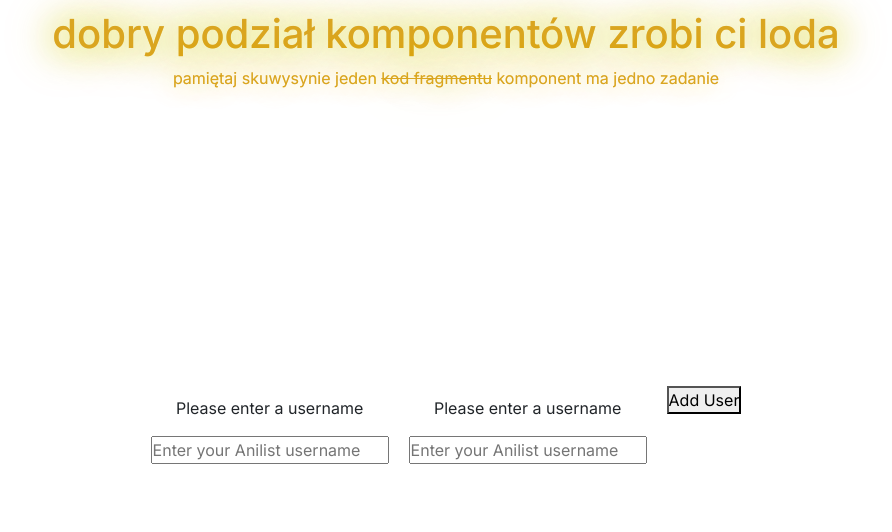
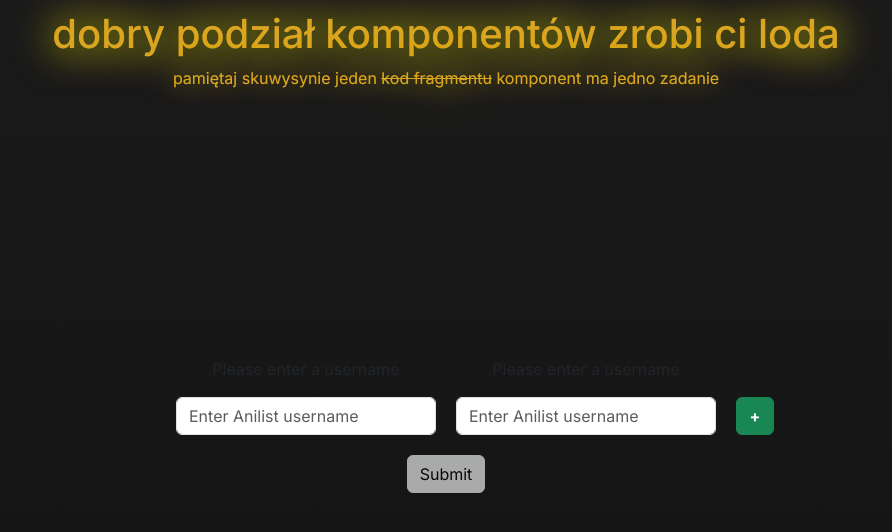
Before and after one commit to eshuoo/animefor.us, a Next.js app: page / in a window 1280 px wide. Shown: the top 532 px of the page, without its empty margins (194-1086 px from the left). Built offline with nearby package versions, Linux system fonts and the light colour scheme.

Commit message:
add basic styling

```diff
--- a/package.json
+++ b/package.json
@@ -11,6 +11,7 @@
   "dependencies": {
     "@apollo/client": "^3.9.9",
     "bootstrap": "^5.3.3",
+    "classnames": "^2.5.1",
     "graphql": "^16.8.1",
     "next": "14.1.4",
     "react": "^18",
--- a/src/app/page.tsx
+++ b/src/app/page.tsx
@@ -3,7 +3,6 @@ import style from "./page.module.scss";
 import AnilistUsers from "@/components/avatar/AnilistUsers";
 
 //TODO: add proper sceleton to useSearchParams components
-//TODO: change dobrypodzial styling to ::before content: inherit
 //TODO: add memoization to AvatarSearch and AnilistUsers components
 
 const App = () => {
--- a/src/components/avatar/AnilistUsers.module.scss
+++ b/src/components/avatar/AnilistUsers.module.scss
@@ -1,13 +1,27 @@
-.buttons__box {
+.container {
+  height: 100vh;
+  display: flex;
+  flex-direction: column;
+  justify-content: center;
+  align-items: center;
+  gap: 20px;
+}
+.users_container {
+  position: relative;
+  display: flex;
+  justify-content: center;
+  align-items: center;
+  gap: 20px;
+  padding-left: 78px;
+  padding-right: 78px;
+}
+.buttons_container {
+  position: absolute;
+  right: 20px;
+  bottom: 0px;
+  width: 38px;
   display: flex;
   flex-direction: column;
   justify-content: center;
   gap: 20px;
 }
-.container {
-  display: flex;
-  justify-content: center;
-  align-items: center;
-  height: 100vh;
-  gap: 20px;
-}
--- a/src/components/avatar/AnilistUsers.tsx
+++ b/src/components/avatar/AnilistUsers.tsx
@@ -4,29 +4,29 @@ import React, { useState, useEffect } from "react";
 import { useSearchParams, useRouter } from "next/navigation";
 import style from "./AnilistUsers.module.scss";
 import AvatarSearch from "@/components/avatar/AvatarSearch";
+import cs from "classnames";
 
 const AnilistUsers = () => {
   const [userCount, setUserCount] = useState(2);
   const searchParams = useSearchParams();
+  const params = new URLSearchParams(searchParams);
   const { replace } = useRouter();
 
   useEffect(() => {
-    if (searchParams.size > 4) {
+    if (params.size > 4) {
       replace(`/`);
-    } else if (searchParams.size > 2) {
-      setUserCount(searchParams.size);
+    } else if (params.size > 2) {
+      setUserCount(params.size);
     }
-  }, [searchParams.size, replace]);
+  }, []); // eslint-disable-line react-hooks/exhaustive-deps
 
   const handleChange =
     (user: string) => (e: React.ChangeEvent<HTMLInputElement>) => {
-      const params = new URLSearchParams(searchParams);
       params.set(user, e.target.value);
       replace(`/?${params}`);
     };
 
   const handleRemoveUser = (user: string) => {
-    const params = new URLSearchParams(searchParams);
     setUserCount(userCount - 1);
     params.delete(user);
     replace(`/?${params}`);
@@ -34,23 +34,43 @@ const AnilistUsers = () => {
 
   return (
     <div className={style.container}>
+      <div className={style.users_container}>
         {Array.from({ length: userCount }).map((_, index) => (
           <AvatarSearch
             key={index}
-          username={searchParams.get(String(index + 1)) || ""}
+            username={params.get(String(index + 1)) || ""}
             handleChange={handleChange(String(index + 1))}
           />
         ))}
-      <div className={style.buttons__box}>
+        <div className={cs(style.buttons_container)}>
+          {userCount > 2 && (
+            <button
+              className="btn btn-danger"
+              onClick={() => handleRemoveUser(String(userCount))}
+            >
+              <b>-</b>
+            </button>
+          )}
           {userCount <= 3 && (
-          <button onClick={() => setUserCount(userCount + 1)}>Add User</button>
-        )}
-        {userCount > 2 && (
-          <button onClick={() => handleRemoveUser(String(userCount))}>
-            Remove User
+            <button
+              className="btn btn-success"
+              onClick={() => setUserCount(userCount + 1)}
+            >
+              <b>+</b>
             </button>
           )}
         </div>
+      </div>
+      <button
+        className={cs("btn", "btn-light", {
+          disabled:
+            params.size < 2 ||
+            userCount !== params.size ||
+            !Array.from(params.values()).every((p) => !!p),
+        })}
+      >
+        Submit
+      </button>
     </div>
   );
 };
--- a/src/components/avatar/AvatarSearch.tsx
+++ b/src/components/avatar/AvatarSearch.tsx
@@ -12,14 +12,15 @@ const AvatarSearch: React.FC<AvatarSearchProps> = ({
   handleChange,
 }) => {
   return (
-    <div className={style.container}>
+    <div className={`${style.container}`}>
       {username ? (
         <AnilistAvatar username={username} />
       ) : (
         <p>Please enter a username</p>
       )}
       <input
-        placeholder="Enter your Anilist username"
+        className="form-control"
+        placeholder="Enter Anilist username"
         type="text"
         onChange={handleChange}
         defaultValue={username}
--- /dev/null
+++ b/src/styles/_variables.scss
@@ -0,0 +1,4 @@
+// color variables
+$background-color-start: #1a1a1a;
+$background-color-end: #131313;
+$forground-color: #ffffff;
--- a/src/styles/globals.scss
+++ b/src/styles/globals.scss
@@ -1,78 +1,4 @@
-:root {
-  --max-width: 1100px;
-  --border-radius: 12px;
-  --font-mono: ui-monospace, Menlo, Monaco, "Cascadia Mono", "Segoe UI Mono",
-    "Roboto Mono", "Oxygen Mono", "Ubuntu Monospace", "Source Code Pro",
-    "Fira Mono", "Droid Sans Mono", "Courier New", monospace;
-
-  --foreground-rgb: 0, 0, 0;
-  --background-start-rgb: 214, 219, 220;
-  --background-end-rgb: 255, 255, 255;
-
-  --primary-glow: conic-gradient(
-    from 180deg at 50% 50%,
-    #16abff33 0deg,
-    #0885ff33 55deg,
-    #54d6ff33 120deg,
-    #0071ff33 160deg,
-    transparent 360deg
-  );
-  --secondary-glow: radial-gradient(
-    rgba(255, 255, 255, 1),
-    rgba(255, 255, 255, 0)
-  );
-
-  --tile-start-rgb: 239, 245, 249;
-  --tile-end-rgb: 228, 232, 233;
-  --tile-border: conic-gradient(
-    #00000080,
-    #00000040,
-    #00000030,
-    #00000020,
-    #00000010,
-    #00000010,
-    #00000080
-  );
-
-  --callout-rgb: 238, 240, 241;
-  --callout-border-rgb: 172, 175, 176;
-  --card-rgb: 180, 185, 188;
-  --card-border-rgb: 131, 134, 135;
-}
-
-@media (prefers-color-scheme: dark) {
-  :root {
-    --foreground-rgb: 255, 255, 255;
-    --background-start-rgb: 0, 0, 0;
-    --background-end-rgb: 0, 0, 0;
-
-    --primary-glow: radial-gradient(rgba(1, 65, 255, 0.4), rgba(1, 65, 255, 0));
-    --secondary-glow: linear-gradient(
-      to bottom right,
-      rgba(1, 65, 255, 0),
-      rgba(1, 65, 255, 0),
-      rgba(1, 65, 255, 0.3)
-    );
-
-    --tile-start-rgb: 2, 13, 46;
-    --tile-end-rgb: 2, 5, 19;
-    --tile-border: conic-gradient(
-      #ffffff80,
-      #ffffff40,
-      #ffffff30,
-      #ffffff20,
-      #ffffff10,
-      #ffffff10,
-      #ffffff80
-    );
-
-    --callout-rgb: 20, 20, 20;
-    --callout-border-rgb: 108, 108, 108;
-    --card-rgb: 100, 100, 100;
-    --card-border-rgb: 200, 200, 200;
-  }
-}
-
+@import "variables.scss";
 * {
   box-sizing: border-box;
   padding: 0;
@@ -86,22 +12,10 @@ body {
 }
 
 body {
-  color: rgb(var(--foreground-rgb));
+  color: $forground-color;
   background: linear-gradient(
-      to bottom,
-      transparent,
-      rgb(var(--background-end-rgb))
-    )
-    rgb(var(--background-start-rgb));
+    to bottom,
+    $background-color-start,
+    $background-color-end
+  );
 }
-
-a {
-  color: inherit;
-  text-decoration: none;
-}
-
-@media (prefers-color-scheme: dark) {
-  html {
-    color-scheme: dark;
-  }
-}
```
Also changed, not shown: 1 other file (tests, documents, lock files or other folders). Lines whose indentation alone changed are shown as unchanged.
